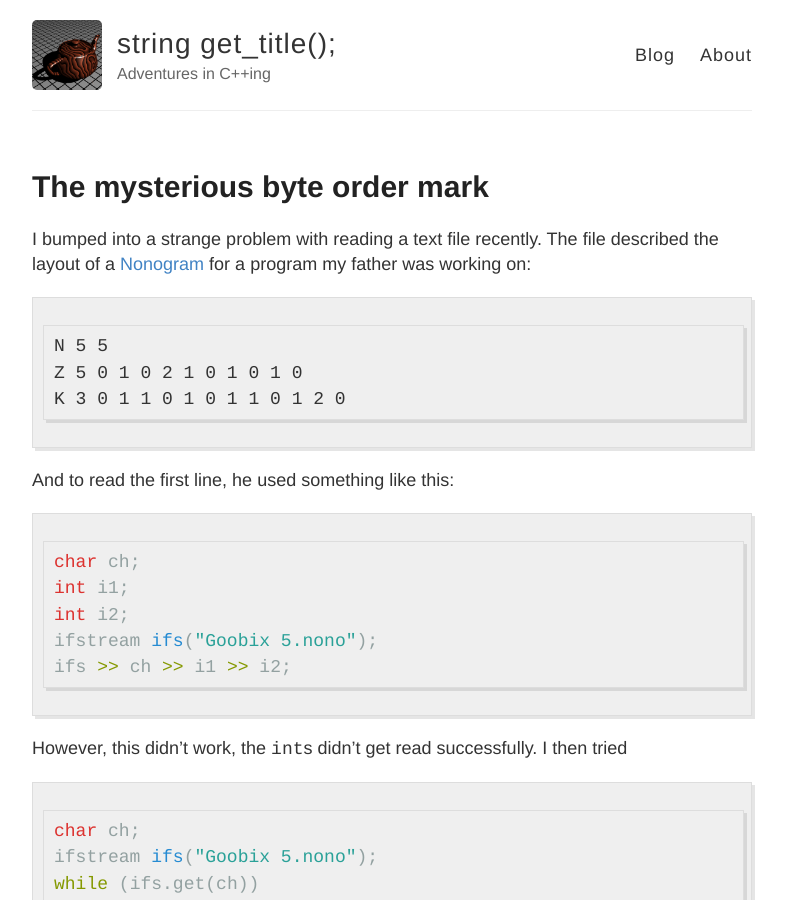
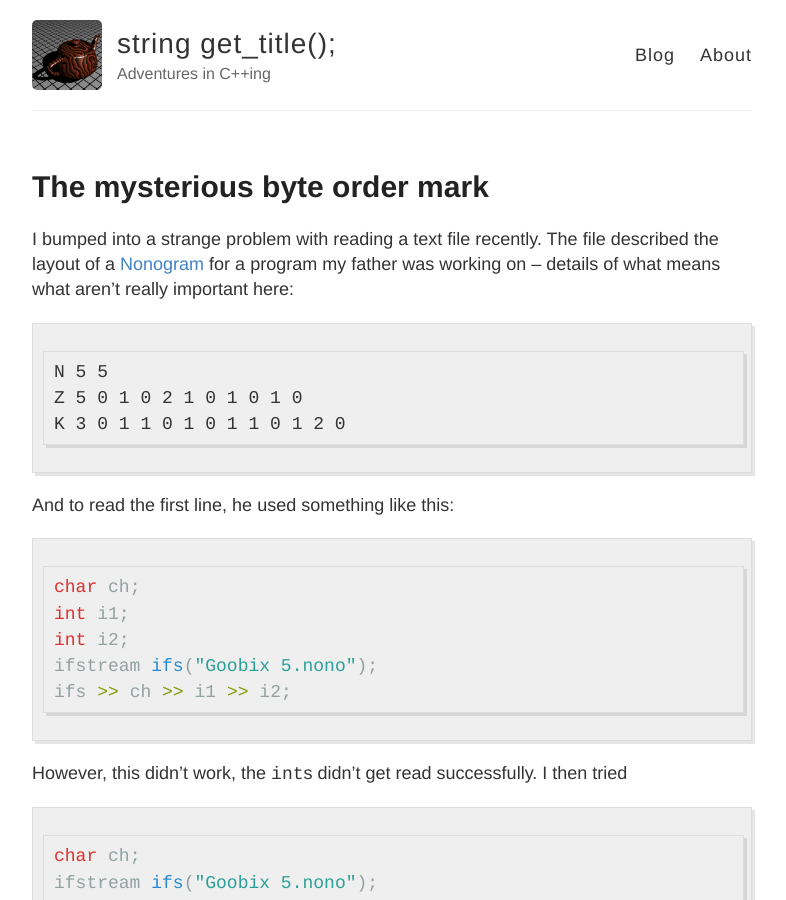
Before and after one commit to bewuethr/bewuethr.github.io, a Jekyll site: the page built from _posts/2014-12-30-the-mysterious-byte-order-mark.md, in a window 1280 px wide and 900 px high. Shown: the whole window, without its empty margins (248-1034 px from the left). Built offline with Jekyll 4.4.1, drawn with Linux system fonts in a browser that asks for light colours; Markdown is read by kramdown in place of the engine named in the settings; comment, search, counter and statistics services are not loaded.

Commit message:
Updated 2014-12-30-the-mysterious-byte-order-mark.md

````diff
--- a/_posts/2014-12-30-the-mysterious-byte-order-mark.md
+++ b/_posts/2014-12-30-the-mysterious-byte-order-mark.md
@@ -4,7 +4,7 @@
 published: true
 ---
 
-I bumped into a strange problem with reading a text file recently. The file described the layout of a [Nonogram](http://en.wikipedia.org/wiki/Nonogram) for a program my father was working on:
+I bumped into a strange problem with reading a text file recently. The file described the layout of a [Nonogram](http://en.wikipedia.org/wiki/Nonogram) for a program my father was working on &ndash; details of what means what aren't really important here:
 
 ```
 N 5 5
````
